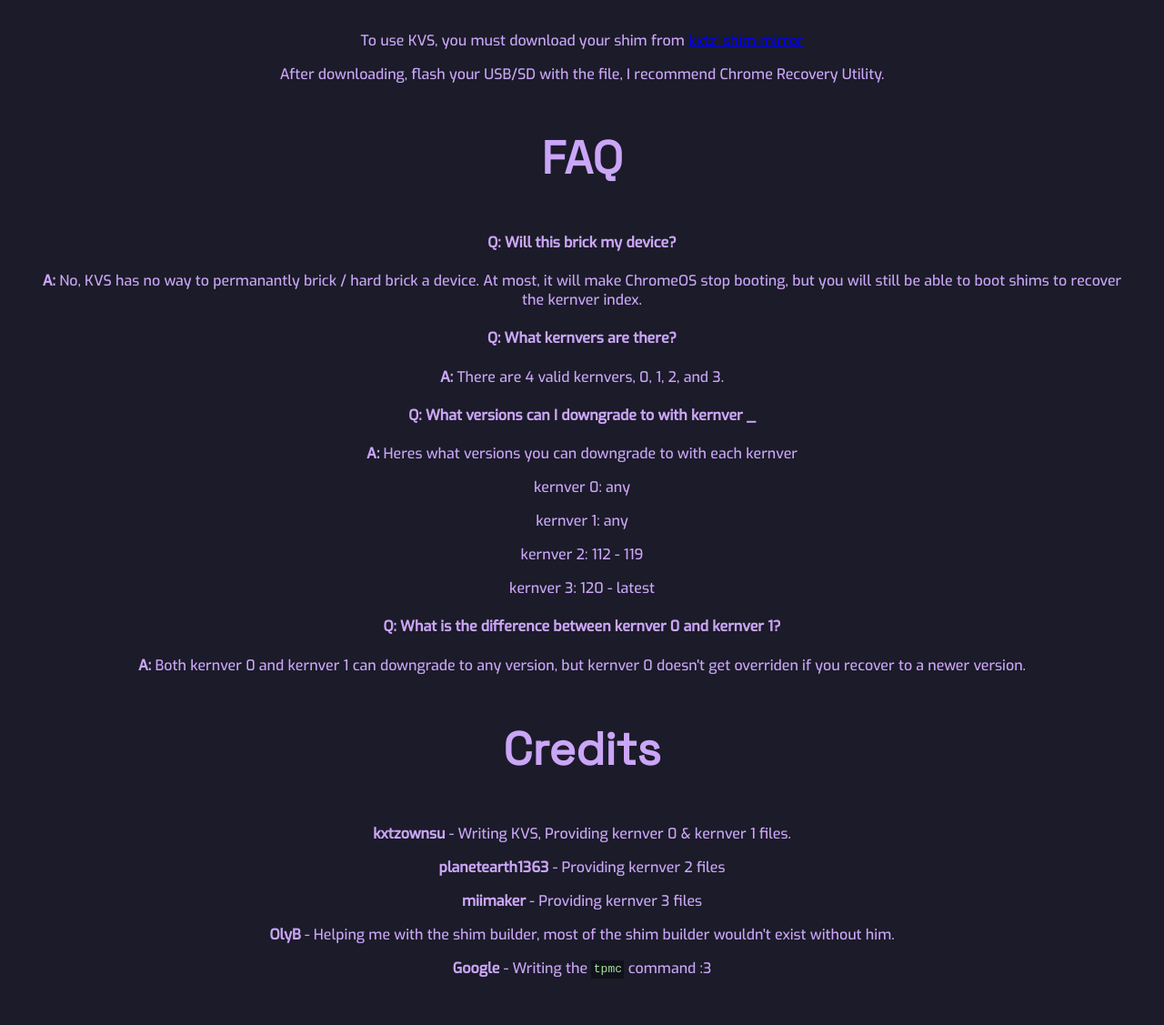
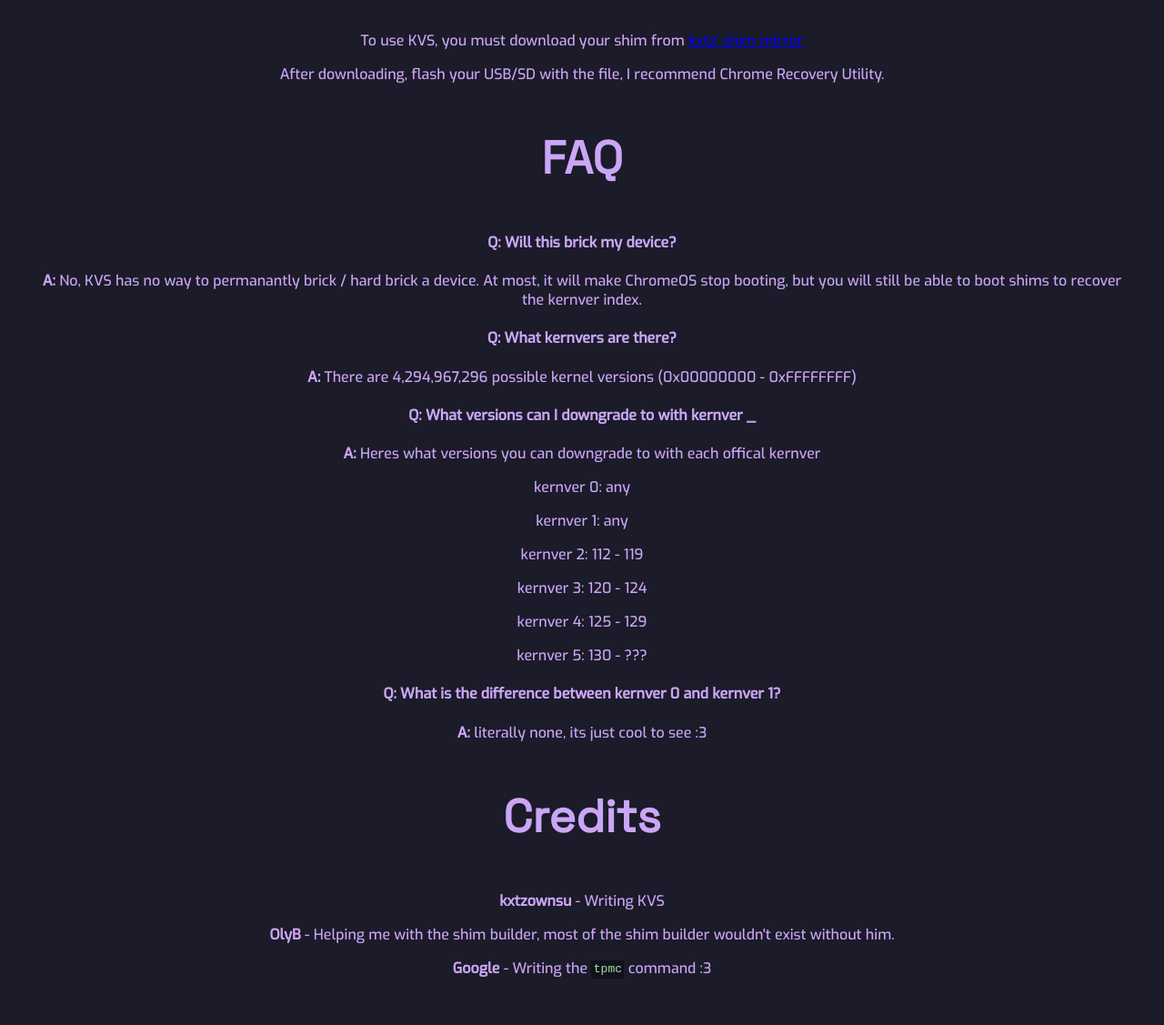
Before and after one commit to kxtzownsu/KVS, a plain HTML site: page index.html in a window 1280 px wide. Shown: the part 613-1740 px from the top of the page at 91% size. Drawn offline with nearby package versions, Linux system fonts and the light colour scheme; a script that the page names is missing; a web font is replaced by a local one.

Commit message:
update website

```diff
--- a/index.html
+++ b/index.html
@@ -3,17 +3,17 @@
   <head>
     <title>KVS - Kernel Version Switcher</title>
     <link href="style.css" rel="stylesheet" type="text/css">
-    <meta name="description" content="KVS is a side project of mine that will change your current tpm_kernver to ANY version between 0 and 3..">
+    <meta name="description" content="KVS is a side project of mine that will change your current tpm_kernver to ANY version">
     <meta property="og:url" content="https://kvs.kxtz.dev">
     <meta property="og:type" content="website">
     <meta property="og:title" content="KVS">
-    <meta property="og:description" content="KVS is a side project of mine that will change your current tpm_kernver to ANY version between 0 and 3.">
+    <meta property="og:description" content="KVS is a side project of mine that will change your current tpm_kernver to ANY version">
 
     <meta name="twitter:card" content="summary_large_image">
     <meta property="twitter:domain" content="kvs.kxtz.dev">
     <meta property="twitter:url" content="https://kvs.kxtz.dev">
     <meta name="twitter:title" content="KVS">
-    <meta name="twitter:description" content="KVS is a side project of mine that will change your current tpm_kernver to ANY version between 0 and 3.">
+    <meta name="twitter:description" content="KVS is a side project of mine that will change your current tpm_kernver to ANY version">
   </head>
   <body style="padding-bottom: 3%;">
     <script src="https://cdn.jsdelivr.net/particles.js/2.0.0/particles.min.js"></script>
@@ -26,7 +26,7 @@
     <div class="main" style="padding-bottom: 3%;">
       <div class="about">
         <h3>What is KVS?</h3>
-        <p>KVS is a side project of mine that will change your current tpm_kernver to ANY version between 0 and 3.</p>
+        <p>KVS is a side project of mine that will change your current tpm_kernver to ANY version</p>
         <p>This works using the hexdumps of 0x1008 (kernver TPM index) and <code>tpmc</code> to write the hexdumps of your selected kernver to the 0x1008 TPM index.</p>
       </div>
       <div class="installation">
@@ -39,21 +39,21 @@
         <h4><p><b>Q: </b>Will this brick my device?</p></h4>
         <p><b>A: </b>No, KVS has no way to permanantly brick / hard brick a device. At most, it will make ChromeOS stop booting, but you will still be able to boot shims to recover the kernver index.</p>
         <h4><b>Q: </b>What kernvers are there?</h4>
-        <p><b>A: </b>There are 4 valid kernvers, 0, 1, 2, and 3. </p>
+        <p><b>A: </b>There are 4,294,967,296 possible kernel versions (0x00000000 - 0xFFFFFFFF)</p>
         <h4><b>Q: </b>What versions can I downgrade to with kernver _</h4>
-        <p><b>A: </b>Heres what versions you can downgrade to with each kernver</p>
+        <p><b>A: </b>Heres what versions you can downgrade to with each offical kernver</p>
         <p>kernver 0: any</p>
         <p>kernver 1: any</p>
         <p>kernver 2: 112 - 119</p>
-        <p>kernver 3: 120 - latest</p>
+        <p>kernver 3: 120 - 124</p>
+	<p>kernver 4: 125 - 129</p>
+	<p>kernver 5: 130 - ???</p>
         <h4><b>Q: </b>What is the difference between kernver 0 and kernver 1?</h4>
-        <p><b>A: </b>Both kernver 0 and kernver 1 can downgrade to any version, but kernver 0 doesn't get overriden if you recover to a newer version.</p>
+        <p><b>A: </b>literally none, its just cool to see :3</p>
       </div>
       <div class="credits">
         <h3>Credits</h3>
-        <p><b>kxtzownsu</b> - Writing KVS, Providing kernver 0 & kernver 1 files.</p>
-        <p><b>planetearth1363</b> - Providing kernver 2 files</p>
-        <p><b>miimaker</b> - Providing kernver 3 files</p>
+        <p><b>kxtzownsu</b> - Writing KVS</p>
         <p><b>OlyB</b> - Helping me with the shim builder, most of the shim builder wouldn't exist without him.</p>
         <p><b>Google</b> - Writing the <code>tpmc</code> command :3</p>
       </div>
```
